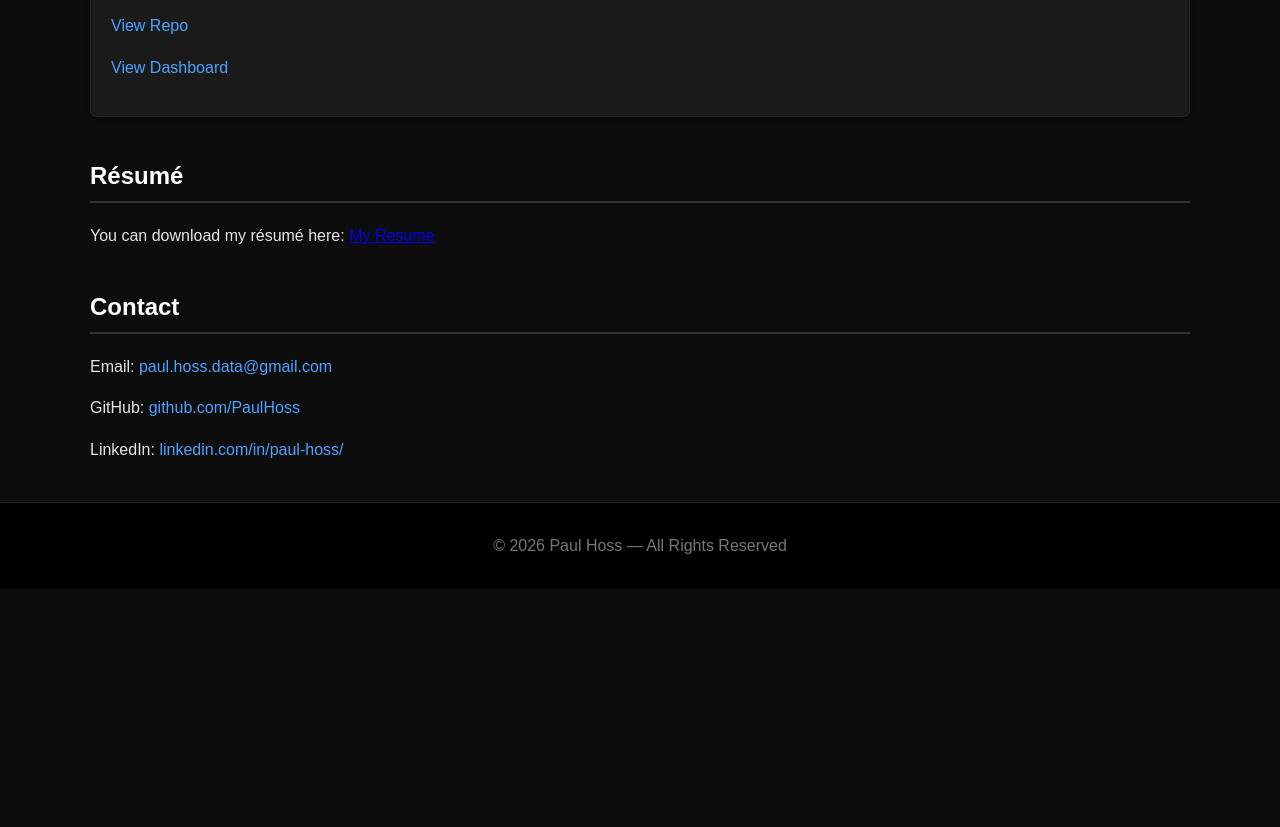
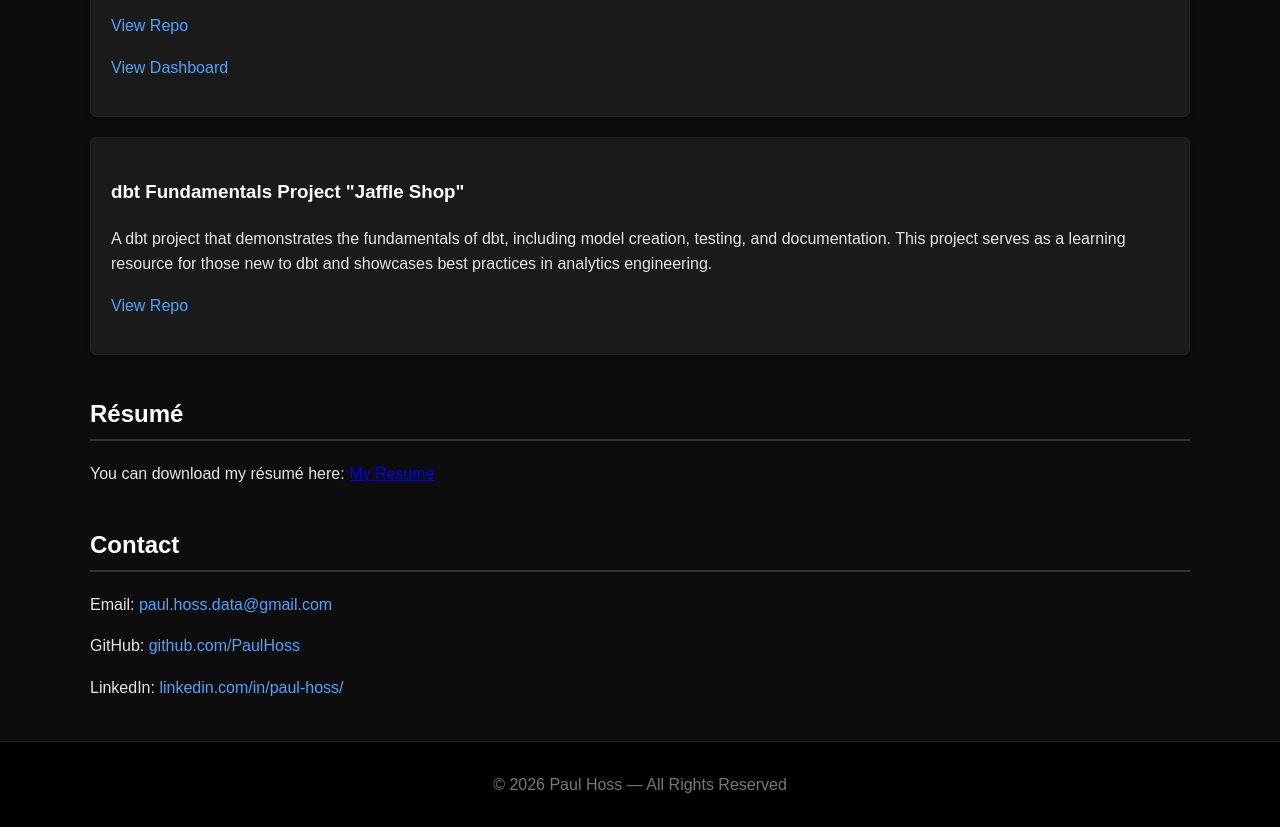
Before and after one commit to PaulHoss/paulhoss.github.io, a plain HTML site: page index.html in a window 1280 px wide. Shown: the part 842-1669 px from the top of the page. Before the commit the page ends 1431 px from the top, so only its background shows below. Drawn offline with Linux system fonts and the light colour scheme.

Commit message:
added jaffle shop project

```diff
--- a/index.html
+++ b/index.html
@@ -169,6 +169,15 @@
                 <p><a href="https://paulhoss.github.io/ram-price-pipeline/">View Dashboard</a></p>
             </div>
 
+            <div class="project">
+                <h3>dbt Fundamentals Project "Jaffle Shop"</h3>
+                <p>
+                    A dbt project that demonstrates the fundamentals of dbt, including model creation, testing, and documentation.
+                    This project serves as a learning resource for those new to dbt and showcases best practices in analytics engineering.
+                </p>
+                <p><a href="https://github.com/PaulHoss/jaffle-shop">View Repo</a></p>
+            </div>
+
         </div>
     </section>
 
```
